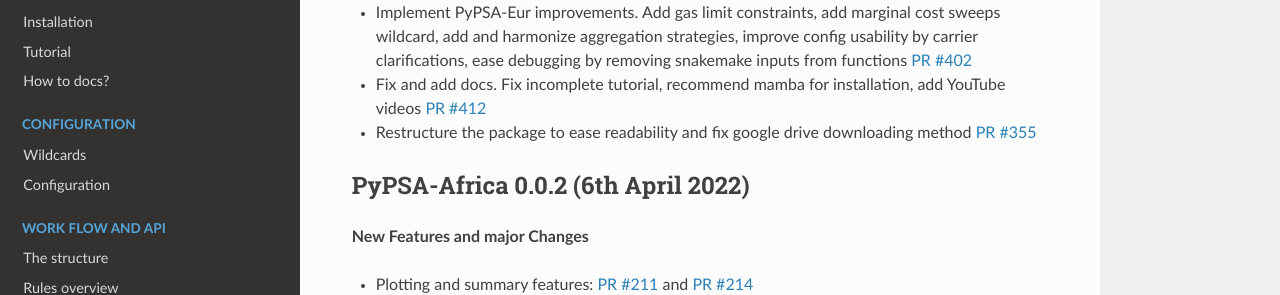
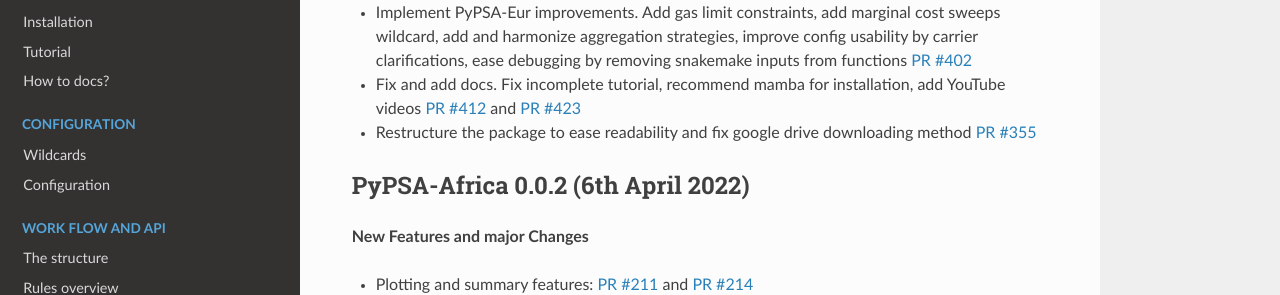
Before and after one commit to pypsa-meets-earth/pypsa-earth, a Sphinx documentation site: the page built from doc/release_notes.rst, in a window 1280 px wide and 900 px high, scrolled down 1016 px. Shown: the part 159-454 px from the top of the window. Built offline with Sphinx 7.4.7 and the Read the Docs theme 2.0.0, drawn with Linux system fonts in a browser that asks for light colours; pages that are not in the unit, such as notebooks, are missing from menus.

Commit message:
Revise release_notes

```diff
--- a/doc/release_notes.rst
+++ b/doc/release_notes.rst
@@ -87,7 +87,7 @@
 
 * Implement PyPSA-Eur improvements. Add gas limit constraints, add marginal cost sweeps wildcard, add and harmonize aggregation strategies, improve config usability by carrier clarifications, ease debugging by removing snakemake inputs from functions `PR #402 <https://github.com/pypsa-meets-africa/pypsa-africa/pull/402>`_
 
-* Fix and add docs. Fix incomplete tutorial, recommend mamba for installation, add YouTube videos `PR #412 <https://github.com/pypsa-meets-africa/pypsa-africa/pull/412>`_
+* Fix and add docs. Fix incomplete tutorial, recommend mamba for installation, add YouTube videos `PR #412 <https://github.com/pypsa-meets-africa/pypsa-africa/pull/412>`_ and `PR #423 <https://github.com/pypsa-meets-africa/pypsa-africa/pull/423>`_
 
 * Restructure the package to ease readability and fix google drive downloading method `PR #355 <https://github.com/pypsa-meets-africa/pypsa-africa/pull/355>`_
 
```
